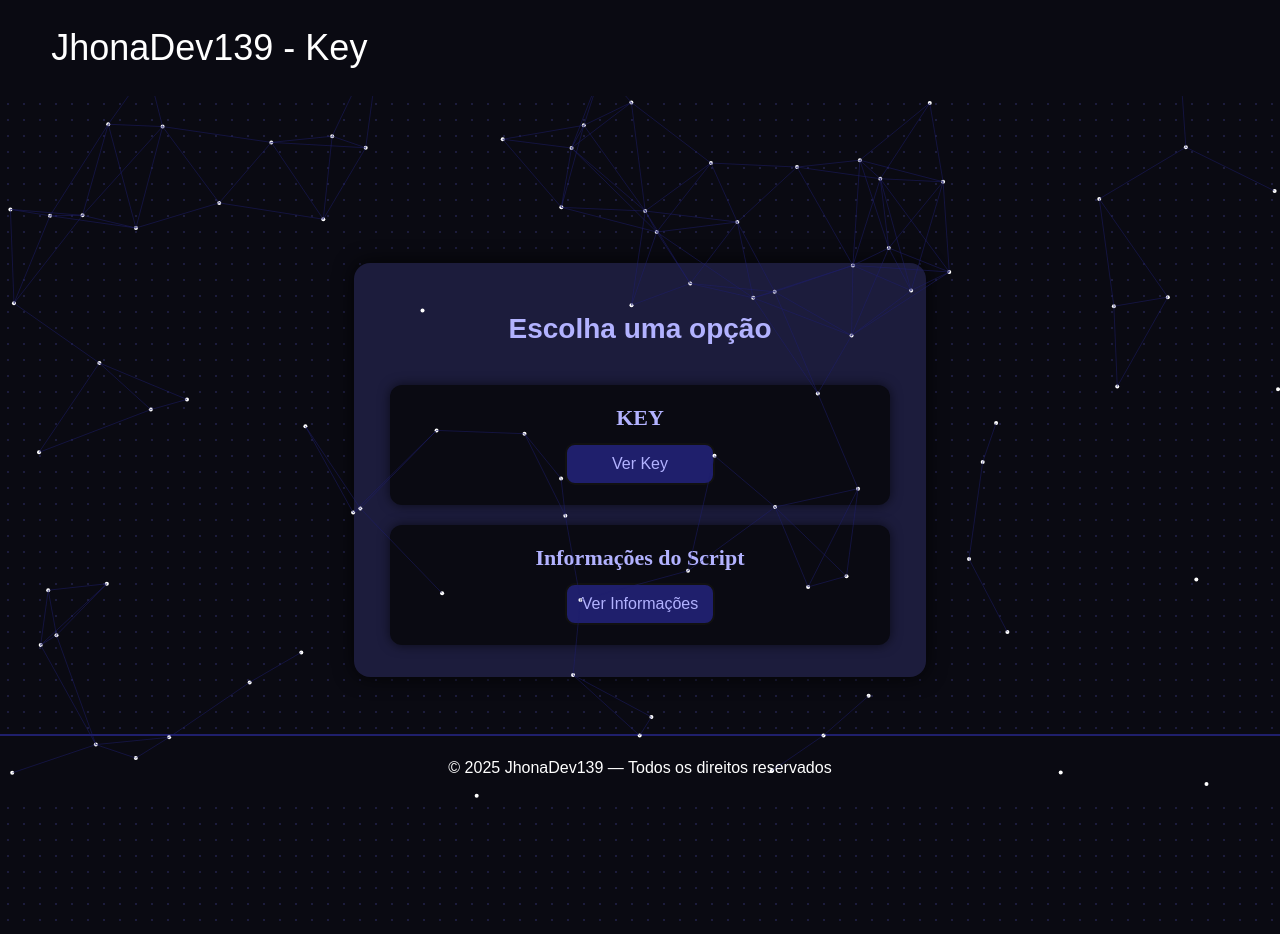
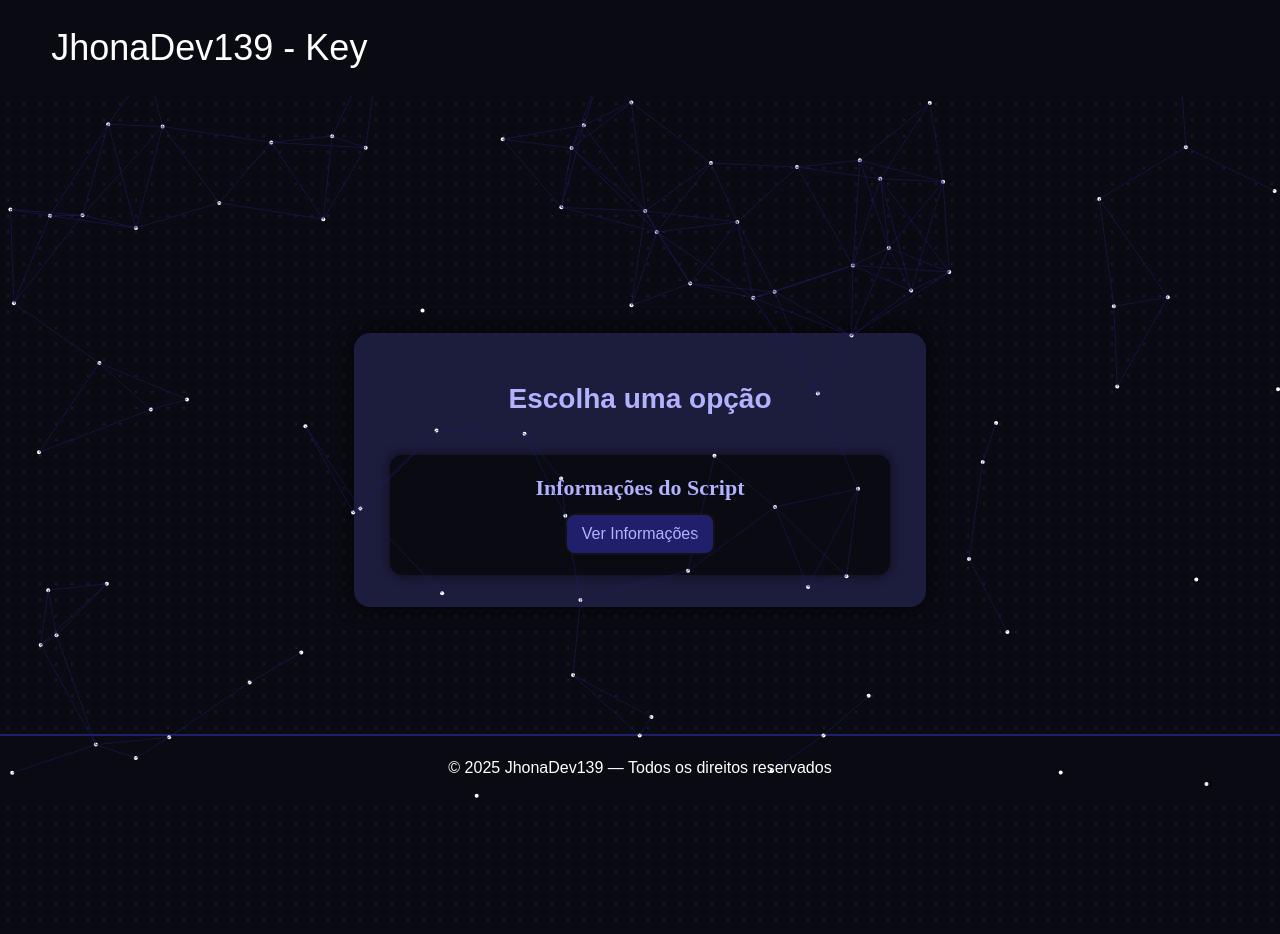
Before and after one commit to Jhona852804/JhonaDev139-Cheats, a plain HTML site: page index.html in a window 1280 px wide. Drawn offline with Linux system fonts and the light colour scheme; no server answers.

Commit message:
Update index.html

```diff
--- a/index.html
+++ b/index.html
@@ -18,10 +18,6 @@
     <h1 class="main-card-title">Escolha uma opção</h1>
 
     <!-- Card da Key -->
-<div class="inner-card">
-  <h2>KEY</h2>
-  <button class="btn open-key-btn">Ver Key</button>
-</div>
 
 <!-- Key box existente escondida inicialmente -->
 <div id="key-container" class="key-box hidden" role="region" aria-label="Área da Key">
```
